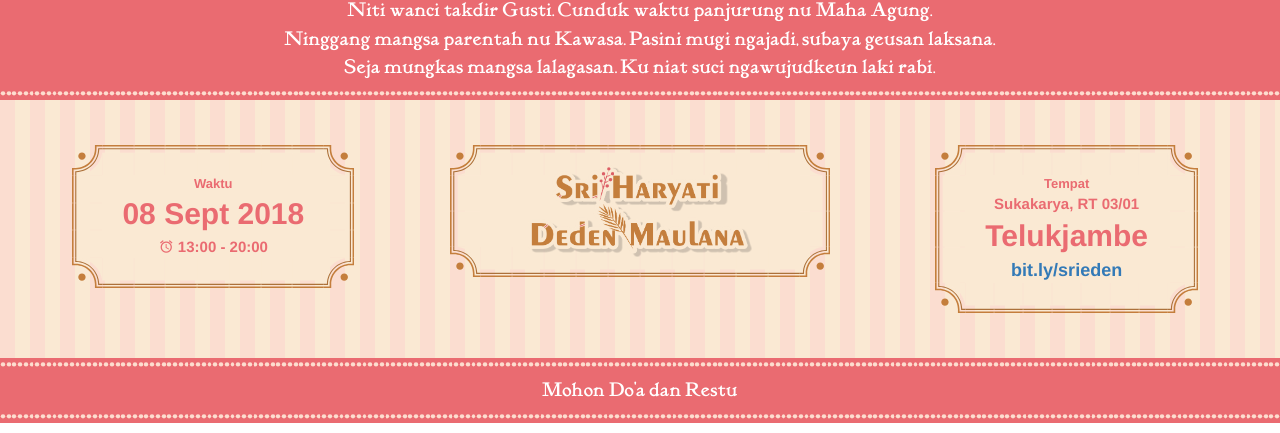
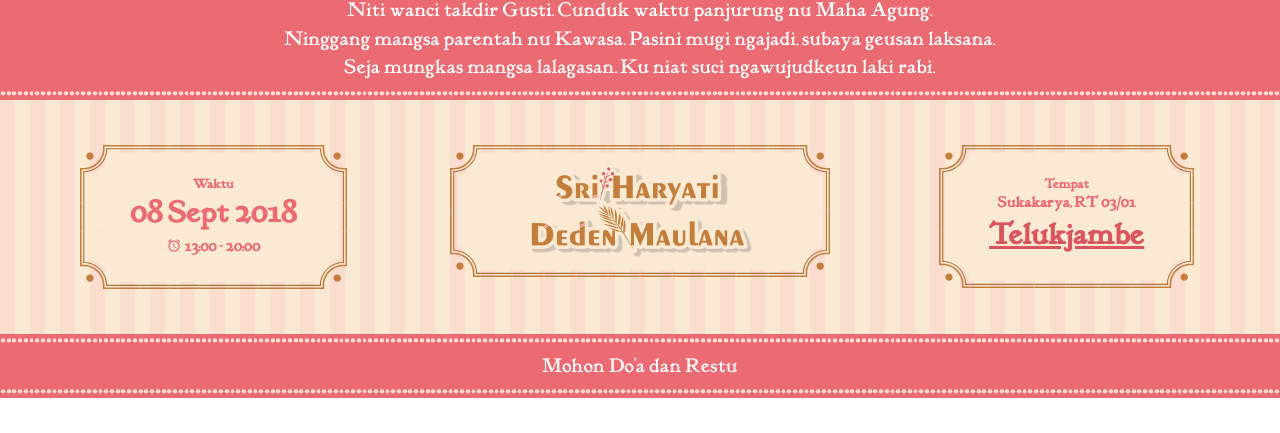
Before and after one commit to srieden/srieden.github.io, a plain HTML site: page index.html in a window 1280 px wide. Shown: the part 1046-1479 px from the top of the page. After the commit the page ends 1454 px from the top, so only its background shows below. Drawn offline with nearby package versions, Linux system fonts and the light colour scheme.

Commit message:
change fonts

```diff
--- a/index.html
+++ b/index.html
@@ -74,9 +74,8 @@
                     <div class="content">
                         <div style="font-size: 13px">Tempat</div>
                         <div style="font-size: 15px">Sukakarya, RT 03/01</div>
-                        <div style="font-size:30px">Telukjambe</div>
-                        <div style="font-size: 18px">
-                            <a href="https://bit.ly/srieden">bit.ly/srieden</a>
+                        <div style="font-size: 30px">
+                            <a target="_blank" href="https://bit.ly/srieden">Telukjambe</a>
                         </div>
                     </div>
                 </div>
--- a/style.css
+++ b/style.css
@@ -291,3 +291,12 @@ hr{
     padding: 10px;
   }
 }
+
+.box {
+  font-family: Kelmscot;
+}
+
+.box a {
+  color: #da565e;
+  text-decoration: underline;
+}
```
